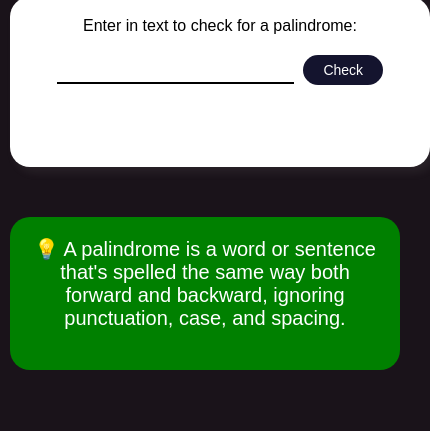
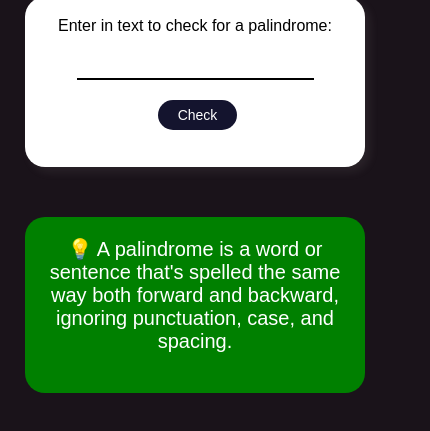
Before and after one commit to usmanmasud/Palindrome-checker, a plain HTML site: page index.html in a window 390 px wide. Shown: the part 173-604 px from the top of the page, 430 px wide, since content can reach past the window. Drawn offline with Linux system fonts and the light colour scheme.

Commit message:
mobile responsive

```diff
--- a/styles.css
+++ b/styles.css
@@ -64,3 +64,27 @@ button {
 #info p {
     font-size: 20px;
 }
+
+@media only screen and (max-width: 450px) {
+  .palindrome {
+    width: 300px;
+  }
+
+  button {
+    margin-top: 20px;
+  }
+
+  #info {
+    width: 300px;
+  }
+}
+
+@media only screen and (max-width: 370px) {
+  .palindrome {
+    width: 250px;
+  }
+
+  #info {
+    width: 250px;
+  }
+}
```
